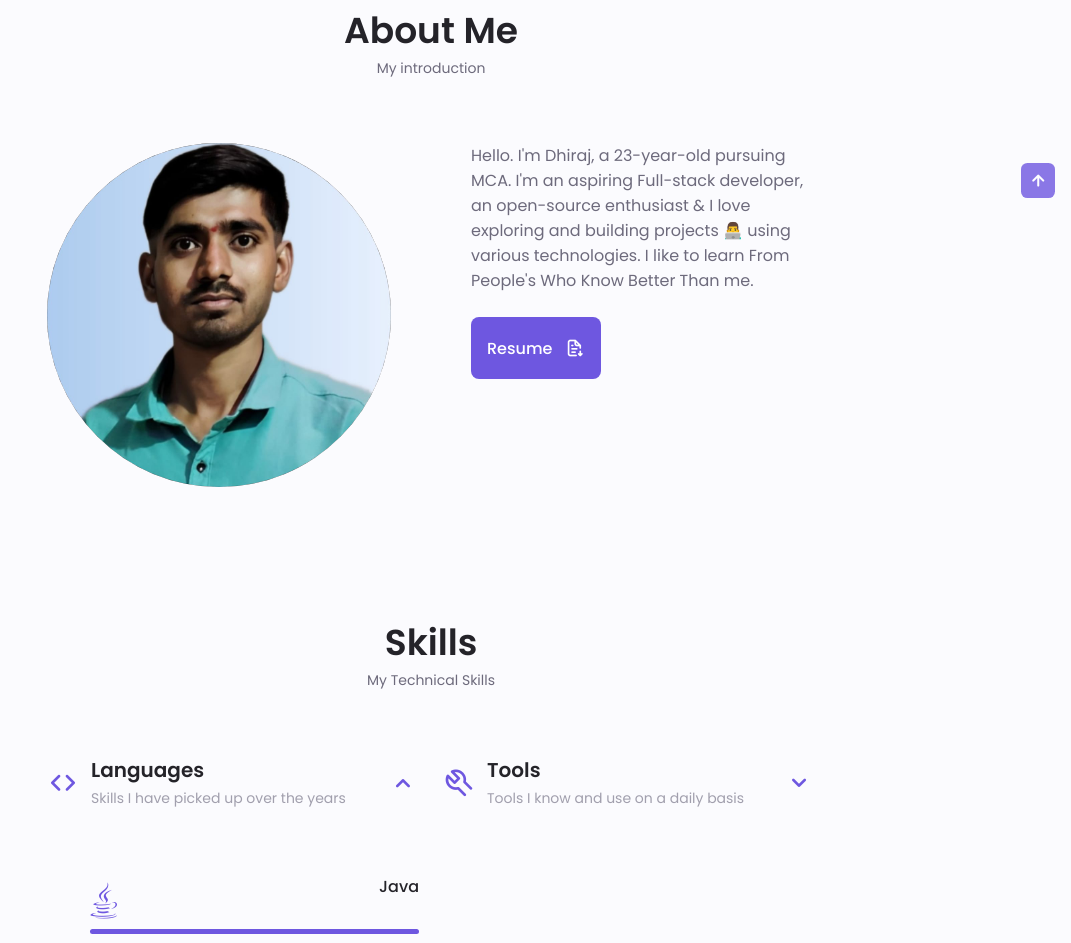
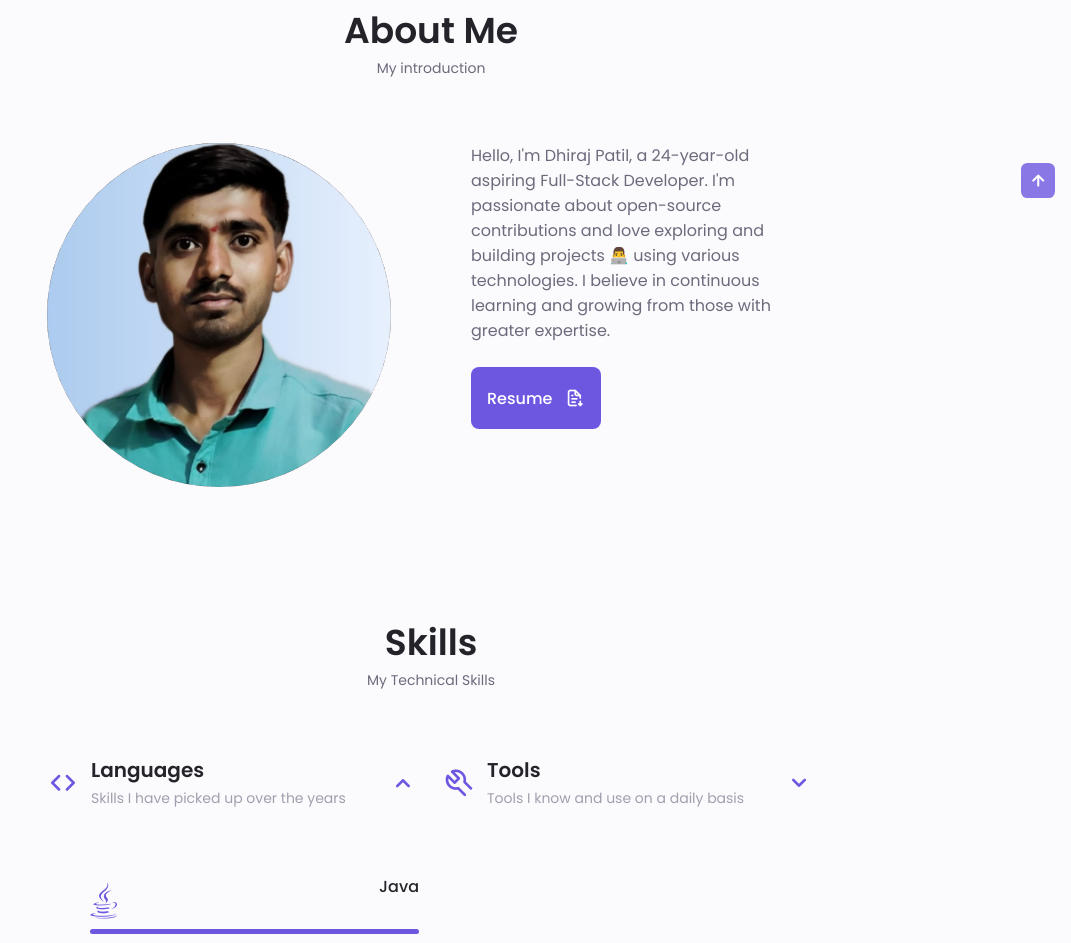
Before and after one commit to DhirajHDesale/PortFolio, a plain HTML site: page index.html in a window 1280 px wide. Shown: the part 762-1705 px from the top of the page, without its empty margins (209-1280 px from the left). Drawn offline with nearby package versions, Linux system fonts and the light colour scheme; a script that the page names is missing.

Commit message:
Updated new Introduction

```diff
--- a/index.html
+++ b/index.html
@@ -172,8 +172,7 @@
                 <img src="./MyPic.jpeg" height="120px" width="120px" style="border-radius: 50%;" class="about_img" />
                 <div class="about_data">
                     <p class="about_description">
-                        Hello. I'm Dhiraj, a 23-year-old pursuing MCA. I'm an aspiring Full-stack developer, an open-source enthusiast & I love exploring and building projects 👨‍💻 using various technologies.
-                        I like to learn From People's Who Know Better Than me.
+                       Hello, I'm Dhiraj Patil, a 24-year-old aspiring Full-Stack Developer. I'm passionate about open-source contributions and love exploring and building projects 👨‍💻 using various technologies. I believe in continuous learning and growing from those with greater expertise.
                     </p>
                     <div class="about_button">
                         <a download="" href="./Dhiraj_Patil.pdf" class="button button--flex" target="_blank">
```
